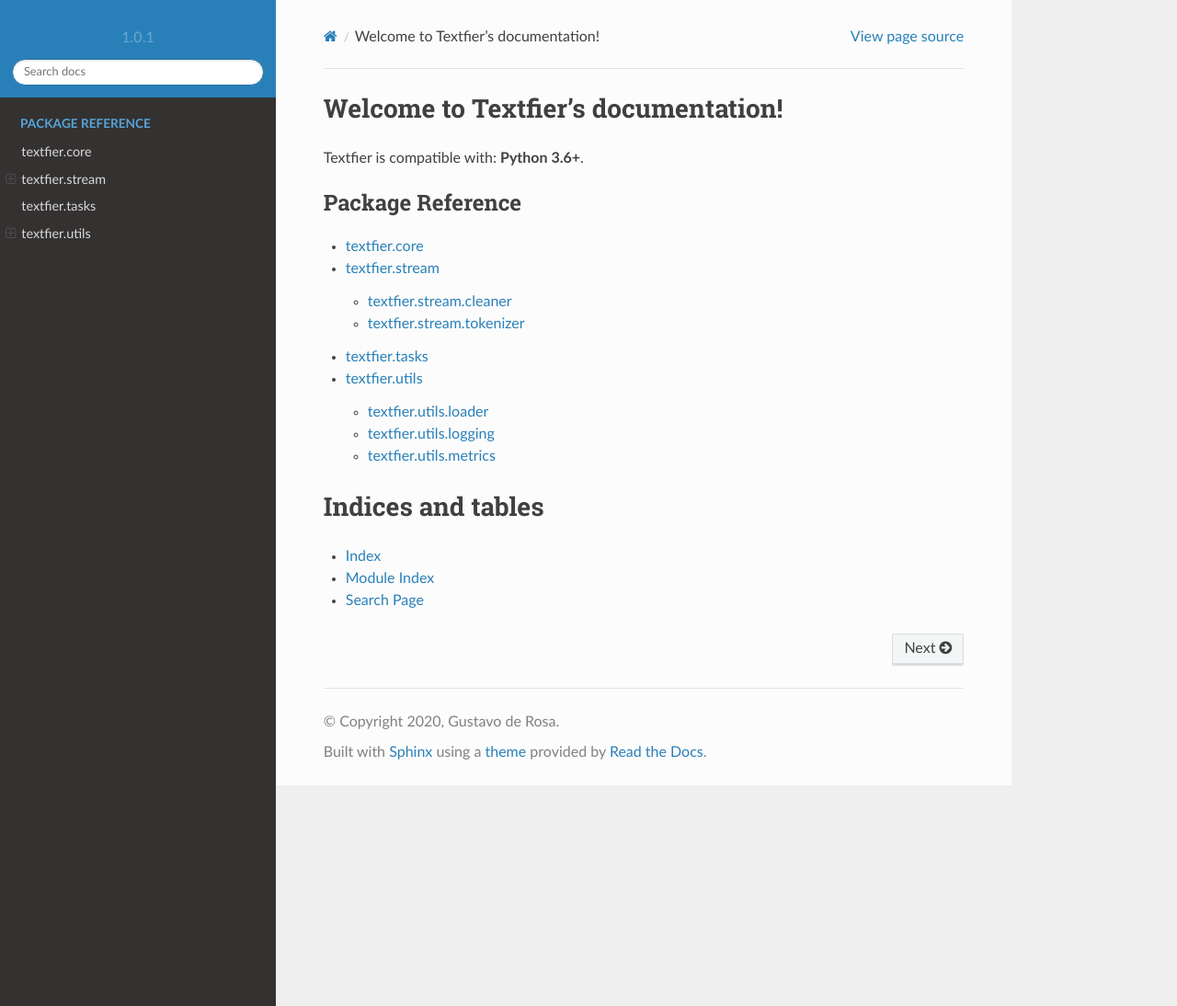
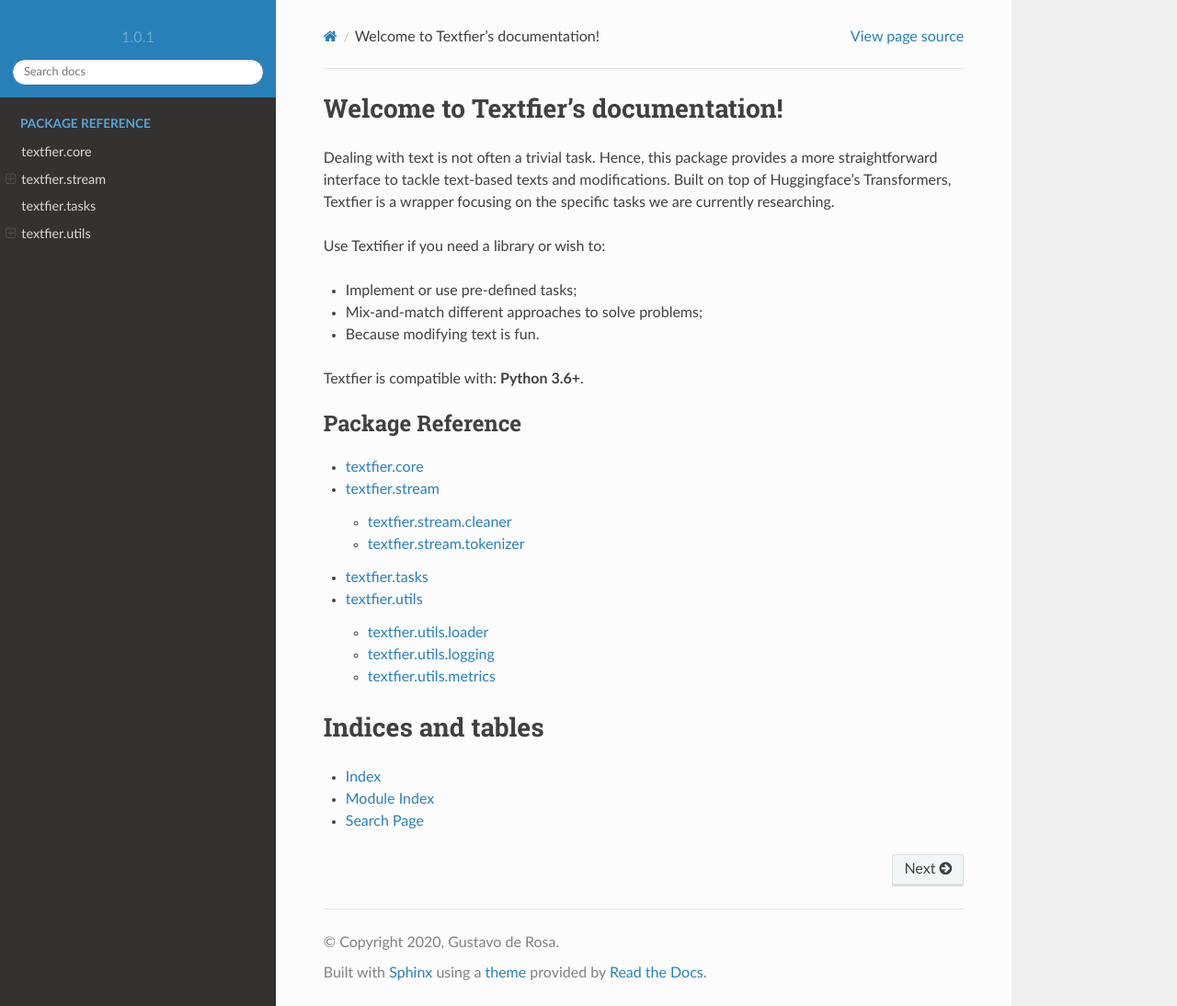
Before and after one commit to gugarosa/textfier, a Sphinx documentation site: the page built from docs/index.rst, in a window 1280 px wide and 1094 px high. Shown: the whole window at 92% size. Built offline with Sphinx 7.4.7 and the Read the Docs theme 2.0.0, drawn with Linux system fonts in a browser that asks for light colours.

```diff
--- a/docs/api/textfier.core.rst
+++ b/docs/api/textfier.core.rst
@@ -1,5 +1,7 @@
 textfier.core
 ==============
+
+The core is the core. Essentially, it is the parent of everything. You should find parent classes defining the basis of our structure. They should provide variables and methods that will help to construct other modules.
 
 .. autoapimodule:: textfier.core
    :members:
--- a/docs/api/textfier.stream.rst
+++ b/docs/api/textfier.stream.rst
@@ -1,5 +1,7 @@
 textfier.stream
 ================
+
+Every pipeline has its first step, right? The stream package serves as primary methods to clean and tokenize data.
 
 .. toctree::
    textfier.stream.cleaner
--- a/docs/api/textfier.tasks.rst
+++ b/docs/api/textfier.tasks.rst
@@ -1,5 +1,7 @@
 textfier.tasks
 ===============
+
+Pre-defined tasks provide an easier framework when loading pre-trained models. Hence, this package serves as a wrapper around pre-trained models loading from Huggingface's Transformers.
 
 .. autoapimodule:: textfier.tasks
    :members:
--- a/docs/api/textfier.utils.rst
+++ b/docs/api/textfier.utils.rst
@@ -1,5 +1,7 @@
 textfier.utils
 ===============
+
+This is a utility package. Common things shared across the application should be implemented here. It is better to implement once and use it as you wish than re-implementing the same thing over and over again.
 
 .. toctree::
     textfier.utils.loader
--- a/docs/index.rst
+++ b/docs/index.rst
@@ -1,5 +1,13 @@
 Welcome to Textfier's documentation!
 =====================================
+
+Dealing with text is not often a trivial task. Hence, this package provides a more straightforward interface to tackle text-based texts and modifications. Built on top of Huggingface's Transformers, Textfier is a wrapper focusing on the specific tasks we are currently researching.
+
+Use Textifier if you need a library or wish to:
+
+* Implement or use pre-defined tasks;
+* Mix-and-match different approaches to solve problems;
+* Because modifying text is fun.
 
 Textfier is compatible with: **Python 3.6+**.
 
```
Also changed, not shown: README.md (+51 -0 lines).
